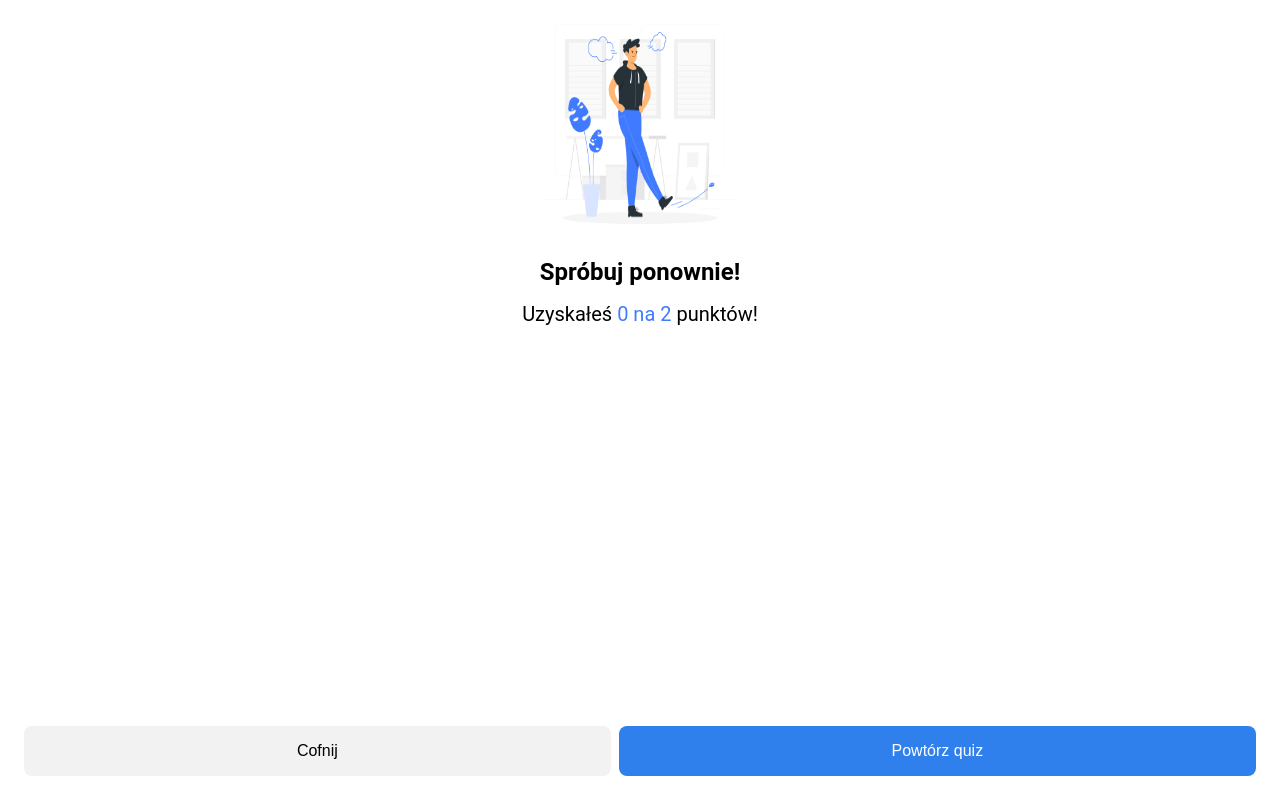
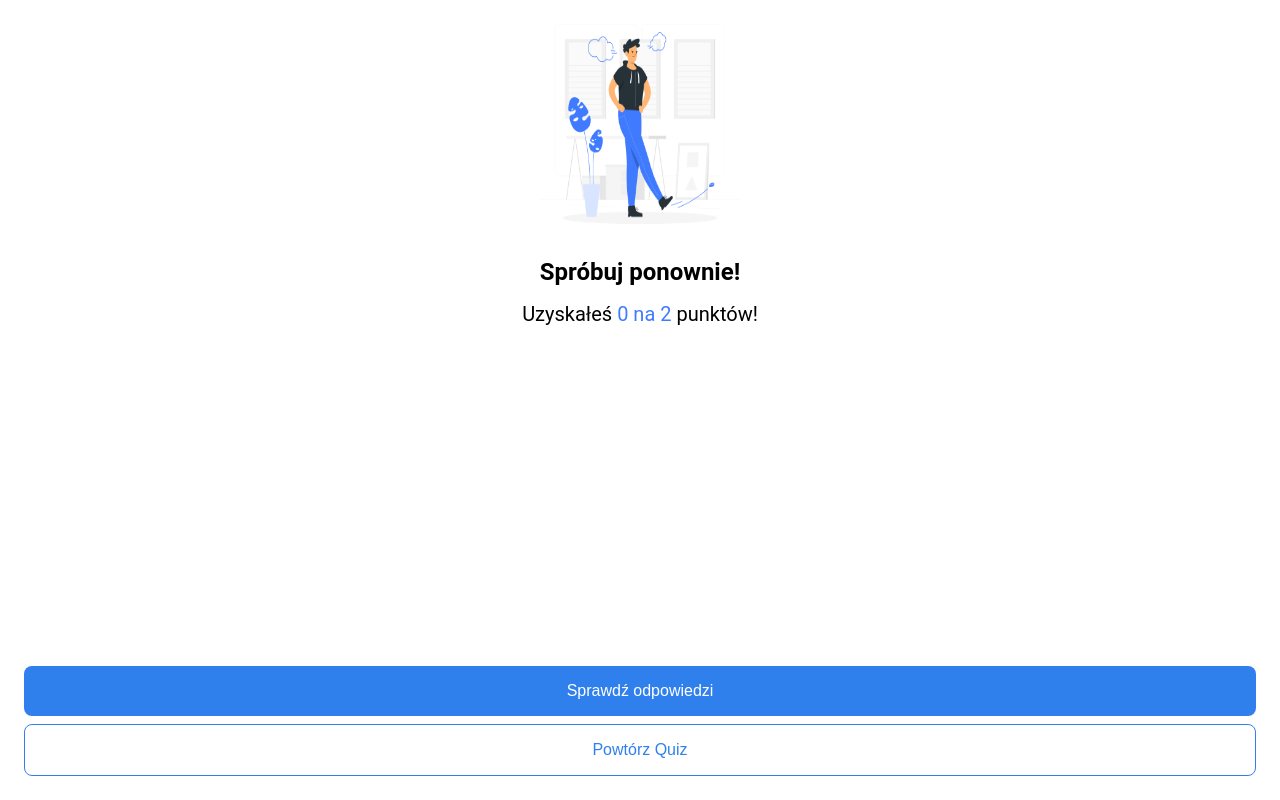
Before and after one commit to michnowak2003/quiz-app-clean, a React (Create React App) app: page /summary-page/1 in a window 1280 px wide. Built offline with nearby package versions, Linux system fonts and the light colour scheme.

Commit message:
added correct incorrect answers, not completed!

```diff
--- a/src/Components/Button/Button.jsx
+++ b/src/Components/Button/Button.jsx
@@ -3,7 +3,7 @@ import './Button.scss';
 import PropTypes from "prop-types";
 const Button = ({ type, children, onClick, className}) => {
   return (
-    <button className={`button ${type} ${className}`} onClick={onClick}>
+    <button className={`button ${type} ${className || ''}`} onClick={onClick}>
       {children}
     </button>
   );
--- a/src/Components/Button/Button.scss
+++ b/src/Components/Button/Button.scss
@@ -13,7 +13,8 @@
   }
 
   &.secondary {
-    color: #000000;
-    background-color: #F2F2F2;
+    color: #2F80ED;
+    border: 1px solid #2F80ED;
+    background-color: #fff;
   }
 }
--- a/src/Components/Question/index.js
+++ b/src/Components/Question/index.js
@@ -3,22 +3,23 @@ import './Question.scss';
 import {StateContext} from "../../stateContext";
 
 const Question = ({ chapterIndex, questionIndex }) => {
-
-    const [ selectedAnswer, setSelectedAnswer ] = useState(null);
     let state = useContext(StateContext);
     let question = state.chapters[chapterIndex].questions[questionIndex];
+    const [ selectedAnswer, setSelectedAnswer ] = useState(question.selectedAnswer);
+
+    const correctAnswer = question.correctAnswer;
 
     const handleAnswerSelection = (index) => {
         setSelectedAnswer(index)
         question.selectedAnswer = index;
     };
 
-    const isAnswerCorrect = (index) => {
-        //return selectedAnswer === index && selectedAnswer === correctAnswer;
+    const isAnswerCorrect = (showAnswer,index) => {
+        return showAnswer && index  === correctAnswer;
     };
 
-    const isAnswerIncorrect = (index) => {
-        //return selectedAnswer === index && selectedAnswer !== correctAnswer;
+    const isAnswerIncorrect = (showAnswer, index) => {
+        return showAnswer && (selectedAnswer === index) && selectedAnswer !== correctAnswer;
     };
 
     return (
@@ -28,7 +29,7 @@ const Question = ({ chapterIndex, questionIndex }) => {
                 {question.answers.map((answer, index) => (
                     <li
                         key={index}
-                        className={`question-container__answer ${question.selectedAnswer === index ? 'selected' : ''} ${isAnswerCorrect(index) ? 'correct' : ''} ${isAnswerIncorrect(index) ? 'incorrect' : ''}`}
+                        className={`question-container__answer ${question.selectedAnswer === index ? 'selected' : ''} ${isAnswerCorrect(question.showAnswer, index) ? 'correct' : ''} ${isAnswerIncorrect(question.showAnswer, index) ? 'incorrect' : ''}`}
                         onClick={() => handleAnswerSelection(index)}
                     >
                         <input
--- a/src/Routes/App/App.js
+++ b/src/Routes/App/App.js
@@ -6,6 +6,16 @@ import { StateContext } from '../../stateContext';
 function App() {
     let state = useContext(StateContext);
 
+    const checkIsCompleted = (questions) => {
+        let answeredQuestion = 0;
+        const maxAnsweredQuestion = questions.length;
+        questions.forEach((question) => {
+            if(question.selectedAnswer) {
+                answeredQuestion++
+            }
+        })
+        return answeredQuestion === maxAnsweredQuestion;
+    };
   return (
     <div className="App">
             <div>
@@ -17,7 +27,7 @@ function App() {
                                     linkTo={`/quiz-page/${index}/0`}
                                     subtitle={`Rozdział ${index+1}`}
                                     title={chapter.title}
-                                    completedText={''}
+                                    completedText={checkIsCompleted(chapter.questions) ? 'Ukończone' : ''}
                                     key={index}
                                 />
                         ))}
--- a/src/Routes/SummaryPage/SummaryPage.js
+++ b/src/Routes/SummaryPage/SummaryPage.js
@@ -20,23 +20,38 @@ function SummaryPage() {
         return score;
     }
 
+    const resetAnswers = () => {
+        state.chapters[chapterId].questions.forEach(question => {
+            question.selectedAnswer = null;
+            question.showAnswer = false;
+        })
+    }
+
+    const showAnswers = () => {
+        state.chapters[chapterId].questions.forEach(question => {
+            question.showAnswer = true;
+        })
+    }
+
 
     const handleButtonClick = (type) => {
         switch (type) {
-            case 'back':
-               navigate(`/quiz-page/${chapterId}/${state.chapters[chapterId].questions.length-1}`)
+            case 'checkAnswers':
+               navigate(`/quiz-page/${chapterId}/0`)
+                showAnswers()
                 break;
 
             case 'tryAgain':
                 navigate(`/quiz-page/${chapterId}/0`)
+                resetAnswers()
         }
     };
   return (
     <div className="quiz-page">
         <Summary points={validatePoints()} maxPoints={state.chapters[chapterId].questions.length}/>
-        <div className={'quiz-page__buttons'}>
-            <Button type={'secondary'} onClick={() => handleButtonClick('back')}><span>Cofnij</span></Button>
-            <Button type={'primary'} onClick={() => handleButtonClick('tryAgain')}><span>Powtórz quiz</span></Button>
+        <div className={'summary-page__buttons'}>
+            <Button type={'primary'} onClick={() => handleButtonClick('checkAnswers')}><span>Sprawdź odpowiedzi</span></Button>
+            <Button type={'secondary'} className={'summary-page__buttons--margin-top'} onClick={() => handleButtonClick('tryAgain')}><span>Powtórz Quiz</span></Button>
         </div>
     </div>
   );
--- a/src/Routes/SummaryPage/SummaryPage.scss
+++ b/src/Routes/SummaryPage/SummaryPage.scss
@@ -1,4 +1,4 @@
-.quiz-page {
+.summary-page {
   padding: 1.5rem;
   height: calc(100vh - 3rem);
   display: flex;
@@ -6,15 +6,9 @@
   &__buttons {
     margin-top: auto;
     display: flex;
-    & > * {
-      flex-grow: 1;
-      margin: 0 4px;
-    }
-    & > *:first-child {
-      margin-left: 0;
-    }
-    & > *:last-child {
-      margin-right: 0;
+    flex-direction: column;
+    &--margin-top {
+      margin-top: 8px;
     }
   }
 }
```
